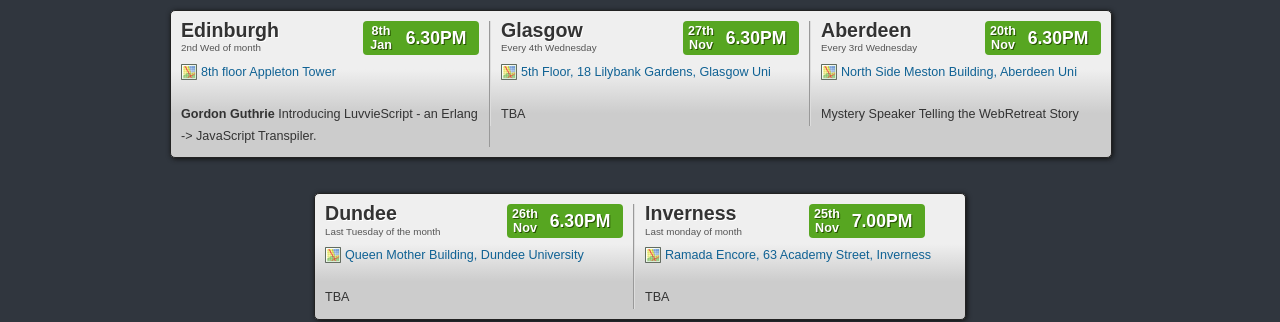
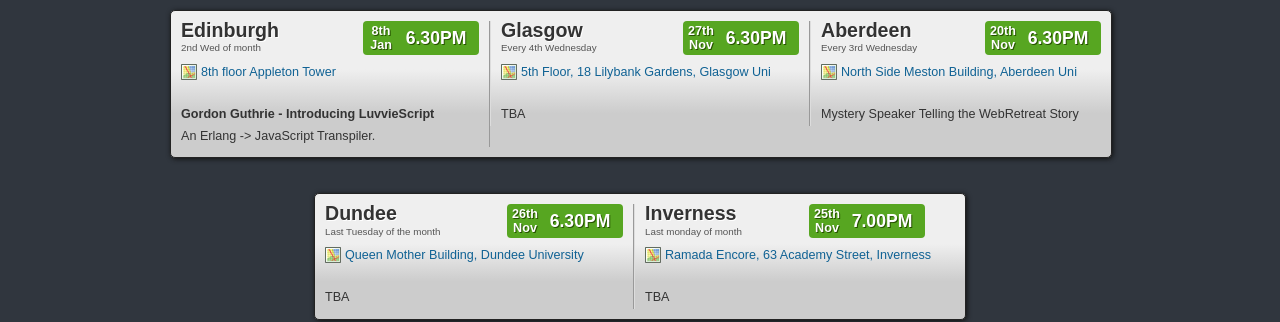
Before and after one commit to techmeetup/techmeetup.co.uk, a Jekyll site: the page built from index.html, in a window 1280 px wide. Shown: the part 402-724 px from the top of the page. Built offline with Jekyll 4.4.1, drawn with Linux system fonts in a browser that asks for light colours; Markdown is read by kramdown in place of the engine named in the settings.

```diff
--- a/index.html
+++ b/index.html
@@ -34,7 +34,9 @@ title: Home
     <span>2nd Wed of month</span>
     <p><a href="http://maps.google.co.uk/maps?q=Appleton+Tower,+Crichton+Street,+Edinburgh&amp;hl=en&amp;ll=55.944514,-3.186893&amp;spn=0.010009,0.027874&amp;t=h&amp;z=16&amp;vpsrc=0" class="map">8th floor Appleton Tower</a></p>
     <p>
-      <strong>Gordon Guthrie</strong> Introducing LuvvieScript - an Erlang -> JavaScript Transpiler.
+      <strong>Gordon Guthrie -  Introducing LuvvieScript</strong>
+      <br>
+      An Erlang -> JavaScript Transpiler.
     </p>
     <div class="datewrapper">
       <div class="when">
```
